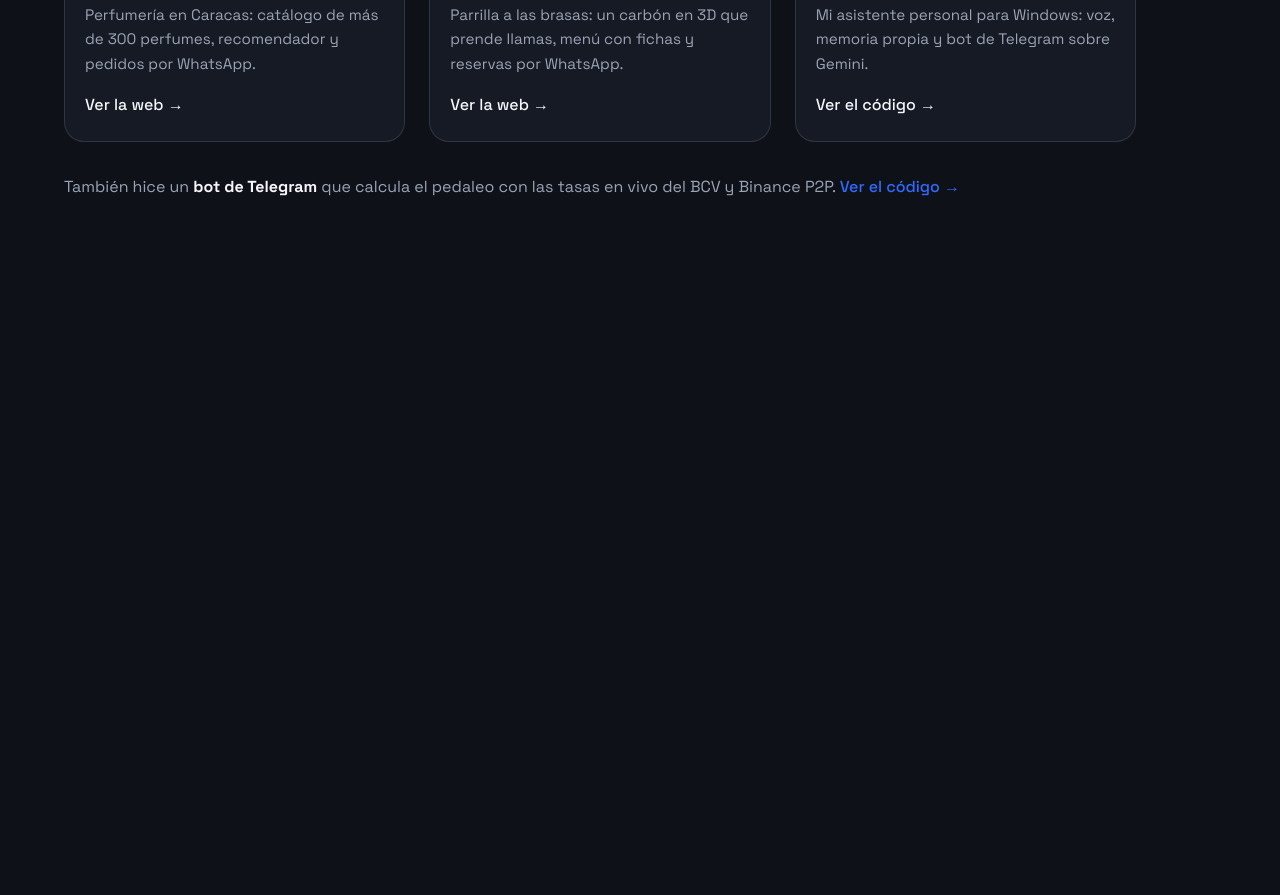
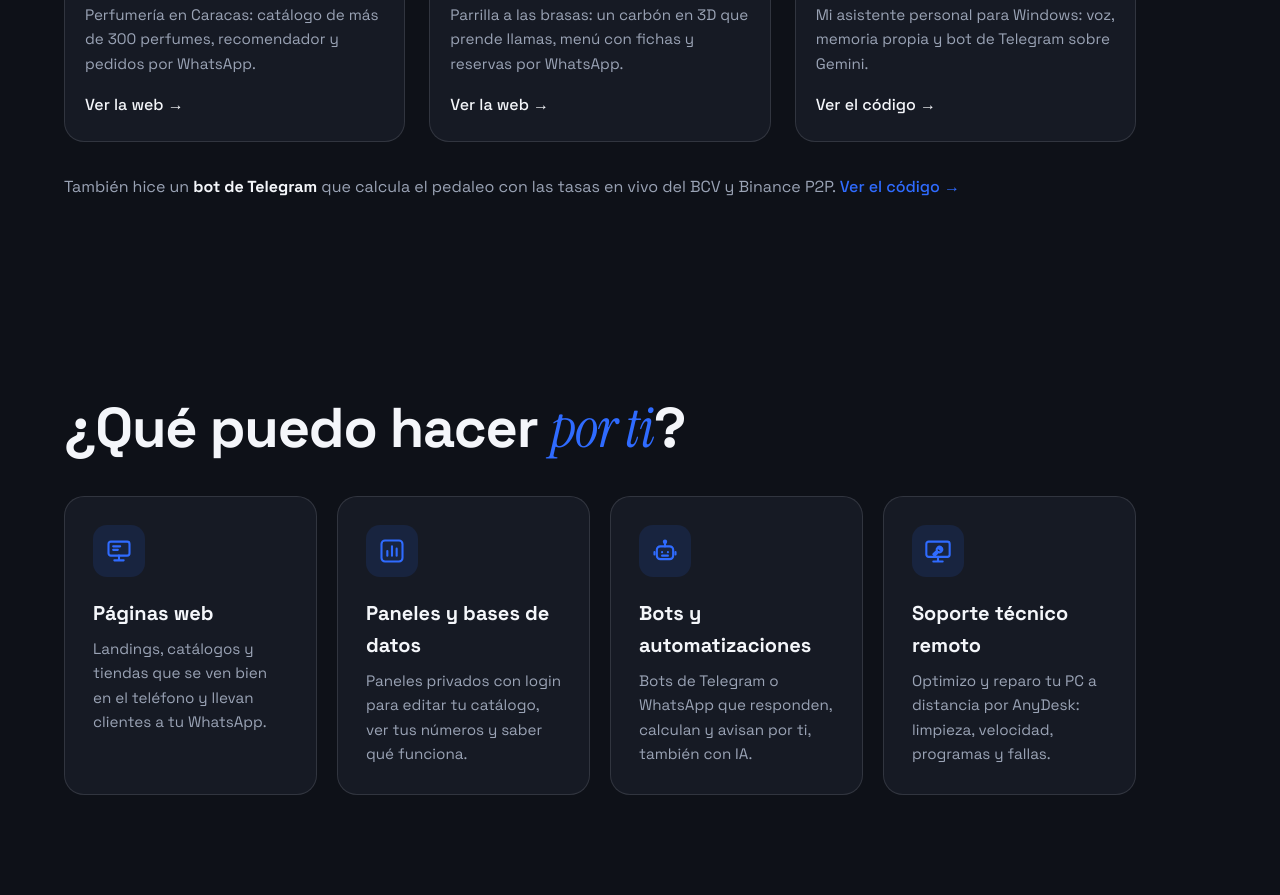
Before and after one commit to josiaspalmares-hub/portafolio, a plain HTML site: page index.html in a window 1280 px wide. Shown: the part 1299-2194 px from the top of the page. Before the commit the page ends 1599 px from the top, so only its background shows below. Drawn offline with Linux system fonts and the light colour scheme.

Commit message:
Lección 5: servicios con íconos, coma en selectores y final del HTML restaurado
Co-Authored-By: Claude Opus 5.5 <noreply@anthropic.com>

```diff
--- a/css/estilos.css
+++ b/css/estilos.css
@@ -135,7 +135,7 @@ transition: transform 0.2s, background-color 0.2s;}
 .boton:hover { background: #4b80ff; transform: translateY(-2px); }
 
   /* ---------- 5. Trabajos ---------- */
- .trabajos { padding: 100px var(--margen); max-width: 1200px; }
+ .trabajos, .servicios { padding: 100px var(--margen); max-width: 1200px; }
  .seccion__titulo {
  margin: 0 0 40px;
  font-size: clamp(2rem, 1.4rem + 3vw, 3.5rem);
@@ -171,6 +171,27 @@ transition: transform 0.3s, border-color 0.3s;
 .trabajos__nota strong { color: var(--texto); }
 .trabajos__nota a { color: var(--azul); font-weight: 500; text-decoration: none; }
 
+ /* ---------- 6. Servicios ---------- */
+ .servicios__lista {
+ display: grid;
+ grid-template-columns: repeat(auto-fit, minmax(240px, 1fr));
+  gap: 20px;}
+.servicio {
+padding: 28px;
+background: var(--fondo-2);
+border: 1px solid var(--linea);
+border-radius: 20px;
+transition: border-color 0.3s, background-color 0.3s;}
+.servicio:hover { border-color: var(--azul); background: #1a2030; }
+.servicio__icono {
+width: 52px;
+height: 52px;
+padding: 12px;
+border-radius: 14px;
+background: rgba(47, 107, 255, 0.12)}
+.servicio__nombre { margin: 20px 0 8px; font-size: 1.25rem; }
+.servicio__texto { margin: 0; font-size: 0.95rem; color: var(--texto-2); }
+
 /* ---------- 6. Teléfono: ajustes para pantallas angostas ---------- */
 @media (max-width: 640px) {
 .encabezado { gap: 10px; padding: 6px 6px 6px 14px; }
--- a/index.html
+++ b/index.html
@@ -88,3 +88,32 @@ También hice un <strong>bot de Telegram</strong> que calcula el pedaleo con las
 <a href="https://github.com/josiaspalmares-hub/bot-pedaleo-telegram" target="_blank" rel="noopener">Ver el código →</a>
 </p>
 </section>
+<section class="servicios" id="servicios">
+  <h2 class="seccion__titulo">¿Qué puedo hacer <em>por ti</em>?</h2>
+  <div class="servicios__lista">
+
+    <article class="servicio"><img class="servicio__icono" src="img/iconos/web.svg" alt="" width="48" height="48">
+<h3 class="servicio__nombre">Páginas web</h3>
+<p class="servicio__texto">Landings, catálogos y tiendas que se ven bien en el teléfono y llevan clientes a tu WhatsApp.</p>
+</article>
+<article class="servicio">
+<img class="servicio__icono" src="img/iconos/panel.svg" alt="" width="48" height="48">
+<h3 class="servicio__nombre">Paneles y bases de datos</h3>
+<p class="servicio__texto">Paneles privados con login para editar tu catálogo, ver tus números y saber qué funciona.</p>
+</article>
+<article class="servicio">
+<img class="servicio__icono" src="img/iconos/bot.svg" alt="" width="48" height="48">
+<h3 class="servicio__nombre">Bots y automatizaciones</h3>
+<p class="servicio__texto">Bots de Telegram o WhatsApp que responden, calculan y avisan por ti, también con IA.</p>
+</article>
+<article class="servicio">
+<img class="servicio__icono" src="img/iconos/soporte.svg" alt="" width="48" height="48">
+<h3 class="servicio__nombre">Soporte técnico remoto</h3>
+<p class="servicio__texto">Optimizo y reparo tu PC a distancia por AnyDesk: limpieza, velocidad, programas y fallas.</p>
+</article>
+</div>
+</section>
+</main>
+<script src="js/oficios.js"></script>
+</body>
+</html>
```
